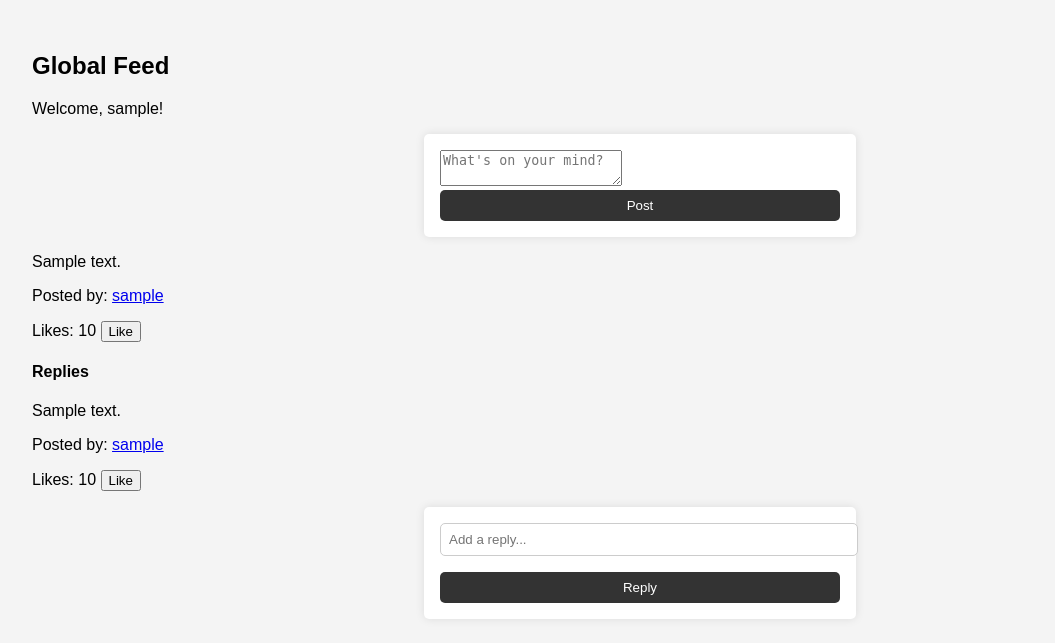
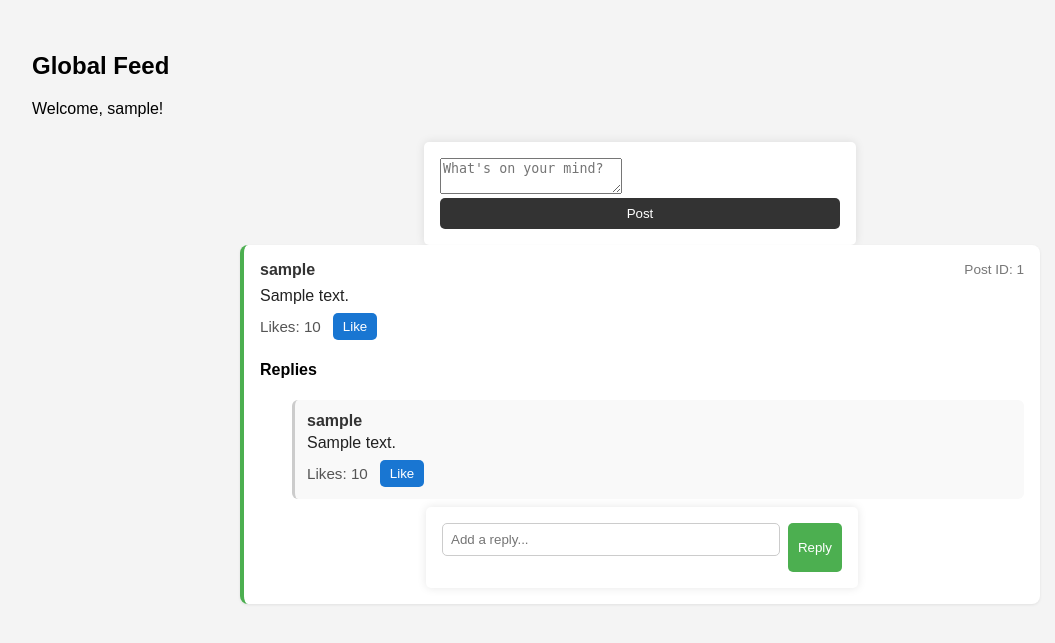
Before and after one commit to hennyg888/CS846W26-Week-2-Microblogger, a Flask app: template templates/home.html in a window 1280 px wide. Shown: the part 130-773 px from the top of the page, without its empty margins (0-1055 px from the left). Run offline with Flask 3, Linux system fonts and the light colour scheme; the template is opened without the code that fills it: most values are stand-ins (such as "Sample title", 1, 10 or a date in 2020).

Commit message:
made GUI prettier

```diff
--- a/static/css/style.css
+++ b/static/css/style.css
@@ -57,3 +57,51 @@ form button {
 form button:hover {
     background: #555;
 }
+
+/* Feed / Post / Reply styles */
+.feed {
+    max-width: 800px;
+    margin: 1.5rem auto;
+}
+
+.post {
+    background: #fff;
+    border-radius: 8px;
+    padding: 1rem;
+    margin-bottom: 1rem;
+    box-shadow: 0 1px 3px rgba(0,0,0,0.08);
+    border-left: 4px solid #4CAF50;
+}
+
+.post-header {
+    display: flex;
+    justify-content: space-between;
+    align-items: center;
+    margin-bottom: 0.5rem;
+}
+
+.post .username { font-weight: 700; color: #333; text-decoration: none; }
+.post .content { margin: 0.5rem 0; color: #222; }
+.post .post-meta { color: #777; font-size: 0.85rem; }
+
+.actions, .reply-actions { display: flex; gap: 0.75rem; align-items: center; font-size: 0.95rem; color: #555; margin-top: 0.5rem; }
+
+.like-btn, .reply-like-btn, .reply-form button { padding: 6px 10px; border-radius: 5px; border: none; cursor: pointer; background: #1976d2; color: #fff; }
+.like-btn[disabled], .reply-like-btn[disabled] { opacity: 0.6; cursor: default; background: #888; }
+
+.replies { margin-top: 1rem; }
+.reply { background: #f9f9f9; padding: 0.75rem; margin: 0.5rem 0; border-radius: 6px; margin-left: 2rem; border-left: 3px solid #ccc; }
+.reply-header { font-weight: 600; margin-bottom: 0.25rem; }
+.reply-content { margin-bottom: 0.25rem; color: #222; }
+
+.reply-form { display: flex; gap: 0.5rem; margin-top: 0.5rem; }
+.reply-form input { flex: 1; padding: 0.5rem; border-radius: 5px; border: 1px solid #ccc; }
+.reply-form button { flex: 0; background: #4caf50; }
+
+.post p, .reply p { margin: 0.2rem 0; }
+
+@media (max-width:600px){
+    .feed { padding: 0 1rem; }
+    .post { padding: 0.75rem; }
+    .reply { margin-left: 1rem; }
+}
--- a/templates/home.html
+++ b/templates/home.html
@@ -19,6 +19,7 @@
         <!-- Display the logged-in username -->
         <p>Welcome, {{ username }}!</p>
 
+        <div class="feed">
         <!-- Add a form for creating posts -->
         <form method="POST" action="/home">
             <textarea name="content" maxlength="150" placeholder="What's on your mind?" required></textarea>
@@ -29,12 +30,16 @@
         <div id="posts-container">
             {% for post in posts %}
                 <div class="post" data-post-id="{{ post.id }}">
-                    <p>{{ post.content }}</p>
-                    <p>Posted by: <a href="/users/{{ post.username }}">{{ post.username }}</a></p>
+                    <div class="post-header">
+                        <a class="username" href="/users/{{ post.username }}">{{ post.username }}</a>
+                        <div class="post-meta">Post ID: {{ post.id }}</div>
+                    </div>
+                    <div class="content">{{ post.content }}</div>
                     {% set liked = (username in post.get('liked_by', [])) %}
-                    <p>Likes: <span class="likes-count" data-post-id="{{ post.id }}">{{ post.likes or 0 }}</span>
-                        <button class="like-btn" data-post-id="{{ post.id }}" data-liked="{{ 'true' if liked else 'false' }}">{{ 'Unlike' if liked else 'Like' }}</button>
-                    </p>
+                    <div class="actions">
+                        <div>Likes: <span class="likes-count" data-post-id="{{ post.id }}">{{ post.likes or 0 }}</span></div>
+                        <div><button class="like-btn" data-post-id="{{ post.id }}" data-liked="{{ 'true' if liked else 'false' }}">{{ 'Unlike' if liked else 'Like' }}</button></div>
+                    </div>
 
                     <!-- Replies -->
                     <div class="replies">
@@ -43,11 +48,14 @@
                             {% for reply in post.replies %}
                                 {% set rliked = (username in reply.get('liked_by', [])) %}
                                 <div class="reply" data-reply-id="{{ reply.id }}">
-                                    <p>{{ reply.content }}</p>
-                                    <p>Posted by: <a href="/users/{{ reply.username }}">{{ reply.username }}</a></p>
-                                    <p>Likes: <span class="reply-likes-count" data-post-id="{{ post.id }}" data-reply-id="{{ reply.id }}">{{ reply.likes or 0 }}</span>
-                                        <button class="reply-like-btn" data-post-id="{{ post.id }}" data-reply-id="{{ reply.id }}" data-liked="{{ 'true' if rliked else 'false' }}">{{ 'Unlike' if rliked else 'Like' }}</button>
-                                    </p>
+                                    <div class="reply-header">
+                                        <a class="username" href="/users/{{ reply.username }}">{{ reply.username }}</a>
+                                    </div>
+                                    <div class="reply-content">{{ reply.content }}</div>
+                                    <div class="reply-actions">
+                                        <div>Likes: <span class="reply-likes-count" data-post-id="{{ post.id }}" data-reply-id="{{ reply.id }}">{{ reply.likes or 0 }}</span></div>
+                                        <div><button class="reply-like-btn" data-post-id="{{ post.id }}" data-reply-id="{{ reply.id }}" data-liked="{{ 'true' if rliked else 'false' }}">{{ 'Unlike' if rliked else 'Like' }}</button></div>
+                                    </div>
                                 </div>
                             {% endfor %}
                         {% else %}
@@ -63,6 +71,7 @@
                 </div>
             {% endfor %}
         </div>
+        </div>
     </main>
     <script src="/static/js/main.js"></script>
 </body>
```
Also changed, not shown: templates/profile.html (+19 -10 lines), 3 other files.
